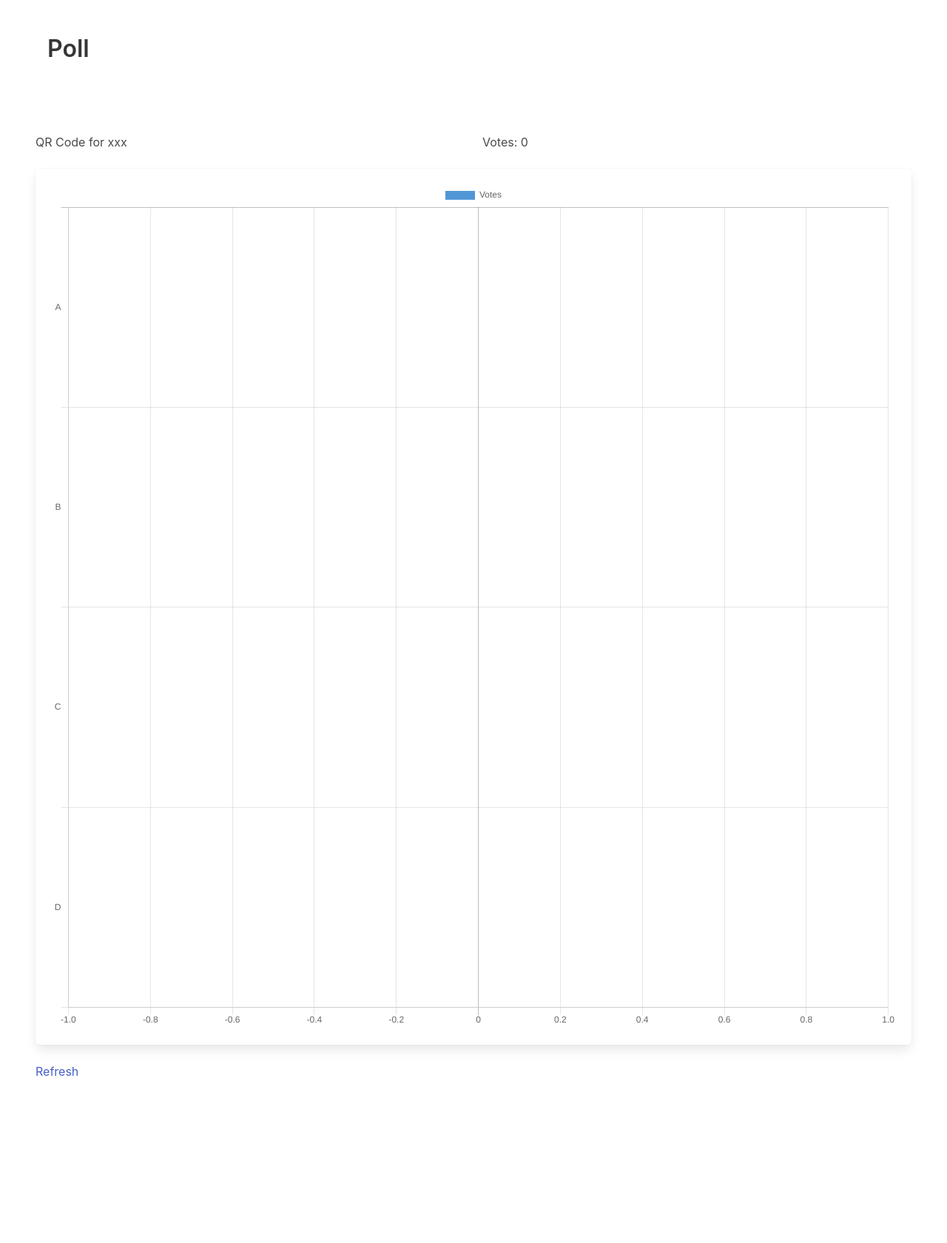
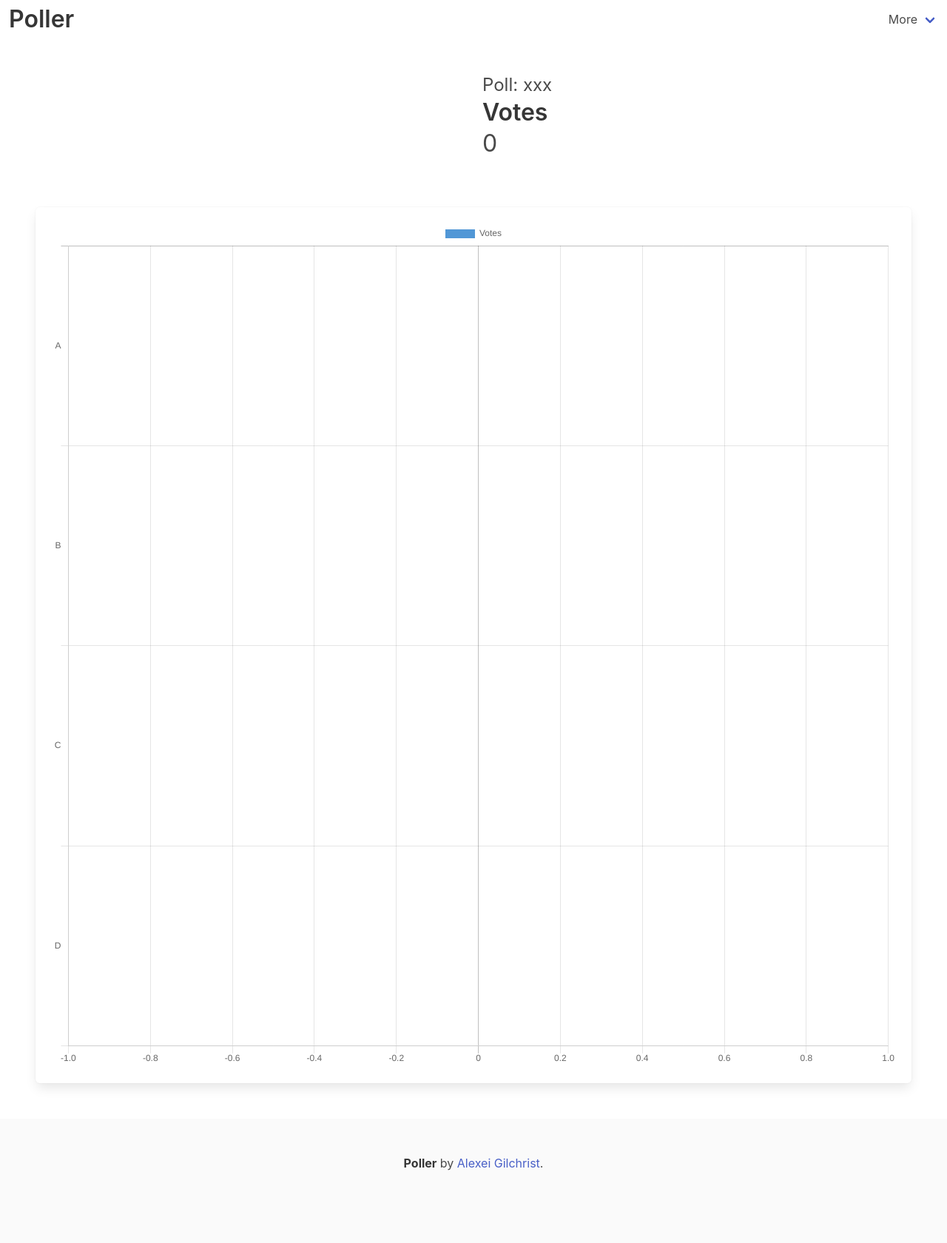
Before and after one commit to aalexei/poller, a Flask app: page /poller in a window 1280 px wide. Shown: the whole page at 74% size. Before the commit the page ends 1454 px from the top, so only its background shows below. Run offline with Flask 2, Linux system fonts and the light colour scheme; data that the repository does not hold is empty; a map, chart or similar area stays blank; some libraries are stand-ins or nearby versions.

Commit message:
Added QR code and some styling. Menu items for control

```diff
--- a/poller/app.py
+++ b/poller/app.py
@@ -1,5 +1,5 @@
 #!/usr/bin/env python3
-import sqlite3, uuid, json
+import sqlite3, uuid, json, socket
 from flask import g, Flask
 from flask import session, redirect, url_for, request, render_template, flash
 from collections import Counter
@@ -87,6 +87,13 @@
 
     return render_template("choosepoll.html", session=session)
 
+@app.route('/forgetpoll')
+def forgetpoll():
+    if 'pollcode' in session:
+        del session['pollcode']
+
+    return redirect(url_for('index'))
+
 @app.route('/vote', methods=('GET', 'POST'))
 def vote():
     error = None
@@ -118,12 +125,6 @@
 
 
 
-@app.route('/poll')
-def poll():
-    cur = get_db().cursor()
-    return "Poll"
-
-
 @app.route('/clear')
 def clearuid():
     for key in ['uid', 'pollcode']:
@@ -139,7 +140,7 @@
     db.execute("DELETE FROM votes WHERE pollcode = ?", [pollcode])
     db.commit()
 
-    return "Done"
+    return redirect(url_for('poller'))
 
 @app.route('/poller', methods=('GET', 'POST'))
 def poller():
@@ -154,6 +155,9 @@
     labels = ["A", "B", "C", "D"]
     values = [c[l] for l in labels]
 
+    hostname = socket.gethostname()
+    #ip_address = socket.gethostbyname(hostname)
+
     data = {
         'labels':labels,
         'datasets': [{
@@ -164,4 +168,4 @@
     }
 
 
-    return render_template("poller.html", votes=votes, data = json.dumps(data), pollcode=pollcode)
+    return render_template("poller.html", votes=votes, data = json.dumps(data), pollcode=pollcode, host=hostname)
--- a/poller/templates/base.html
+++ b/poller/templates/base.html
@@ -8,20 +8,76 @@
         {% block extrahead %}{% endblock %}
     </head>
     <body>
+        <nav class="navbar" role="navigation" aria-label="main navigation">
+            <div class="navbar-brand">
+                <a class="navbar-item" href="/">
+                    <h1 class="title">Poller</h1>
+                </a>
+
+                <a role="button" class="navbar-burger burger" aria-label="menu" aria-expanded="false" data-target="navbarBasicExample">
+                    <span aria-hidden="true"></span>
+                    <span aria-hidden="true"></span>
+                    <span aria-hidden="true"></span>
+                </a>
+            </div>
+
+            <div id="navbarBasicExample" class="navbar-menu">
+                <div class="navbar-end">
+                    <div class="navbar-item has-dropdown is-hoverable">
+                        <a class="navbar-link">
+                            More
+                        </a>
+                        <div class="navbar-dropdown">
+                            {% block menu %}{% endblock %}
+                        </div>
+                    </div>
+                </div>
+
+            </div>
+        </nav>
         <section class="section">
             <div class="container">
-                <h1 class="title">
-                    Poll
-                </h1>
                 {% for message in get_flashed_messages() %}
                 <div class="notification is-warning">
                     <div class="flash">{{ message }}</div>
                 </div>
                 {% endfor %}
             </div>
-        </section>
-        <section class="section">
             {% block body %}{% endblock %}
         </section>
+        <footer class="footer">
+            <div class="content has-text-centered">
+                <p>
+                    <strong>Poller</strong> by <a href="https://entropy.energy">Alexei Gilchrist</a>.
+                </p>
+            </div>
+        </footer>
     </body>
+    <script>
+     document.addEventListener('DOMContentLoaded', () => {
+
+         // Get all "navbar-burger" elements
+         const $navbarBurgers = Array.prototype.slice.call(document.querySelectorAll('.navbar-burger'), 0);
+
+         // Check if there are any navbar burgers
+         if ($navbarBurgers.length > 0) {
+
+             // Add a click event on each of them
+             $navbarBurgers.forEach( el => {
+                 el.addEventListener('click', () => {
+
+                     // Get the target from the "data-target" attribute
+                     const target = el.dataset.target;
+                     const $target = document.getElementById(target);
+
+                     // Toggle the "is-active" class on both the "navbar-burger" and the "navbar-menu"
+                     el.classList.toggle('is-active');
+                     $target.classList.toggle('is-active');
+
+                 });
+             });
+         }
+
+     });
+    </script>
 </html>
--- a/poller/templates/choosepoll.html
+++ b/poller/templates/choosepoll.html
@@ -5,7 +5,7 @@
     <div class="field">
         <label class="label">Join Poll</label>
         <div class="control">
-            <input class="input" type="text" placeholder="Form code" name="pollcode">
+            <input class="input" type="text" placeholder="Poll code" name="pollcode">
         </div>
     </div>
     <div class="field is-grouped">
@@ -14,5 +14,4 @@
         </div>
     </div>
 </form>
-<div>{{ session }}</div>
 {% endblock %}
--- a/poller/templates/poller.html
+++ b/poller/templates/poller.html
@@ -3,18 +3,39 @@
 {% block extrahead %}
 <!-- <meta http-equiv="refresh" content="10"> -->
 <script src="https://cdn.jsdelivr.net/npm/chart.js@2.8.0"></script>
+<script src="/static/js/qrious.min.js"></script>
+{% endblock %}
+{% block menu %}
+<a class="navbar-item" href="/poller">
+    Refresh
+</a>
+<hr class="navbar-divider">
+<a class="navbar-item" href="/clearvotes/{{pollcode}}">
+    Clear votes
+</a>
 {% endblock %}
 {% block body %}
-<div class="columns">
+<div class="columns is-mobile is-centered">
     <div class="column">
-        QR Code for {{pollcode}}
+        <canvas id="qr"></canvas>
+        <script>
+         (function() {
+             var qr = new QRious({
+                 element: document.getElementById('qr'),
+                 value: 'http://{{host}}/?pollcode={{pollcode}}',
+                 size: 300,
+             });
+         })();
+        </script>
     </div>
     <div class="column">
-        Votes: {{ votes|length }}
+        <p class="subtitle is-4">Poll: {{pollcode}}</p>
+        <p class="title is-3">Votes</p>
+        <p class="subtitle is-3">{{ votes|length }}</p>
     </div>
 </div>
 <div class="box">
-    <canvas id="myChart" width="200" height="200"></canvas>
+    <canvas id="myChart" width="100%" height="100%"></canvas>
     <script>
      var ctx = document.getElementById('myChart');
      var myChart = new Chart(ctx, {
@@ -24,5 +45,4 @@
      });
     </script>
 </div>
-<a href="/poller">Refresh</a>
 {% endblock %}
```
Also changed, not shown: poller/templates/poll.html (+9 -1 lines).
